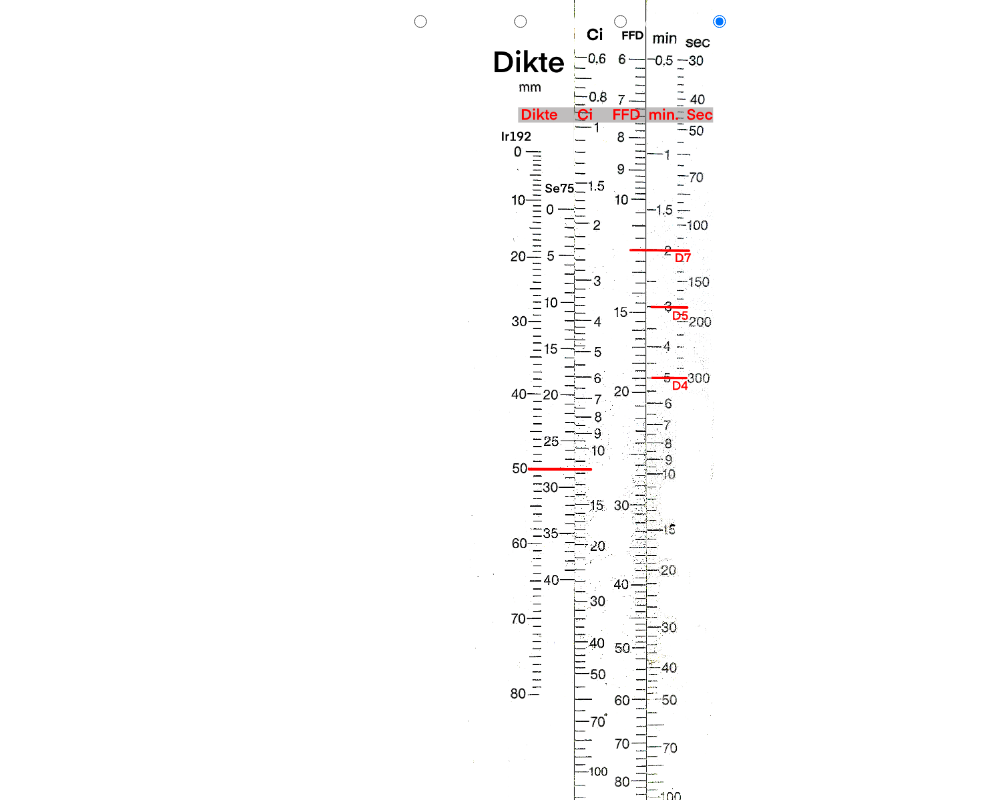
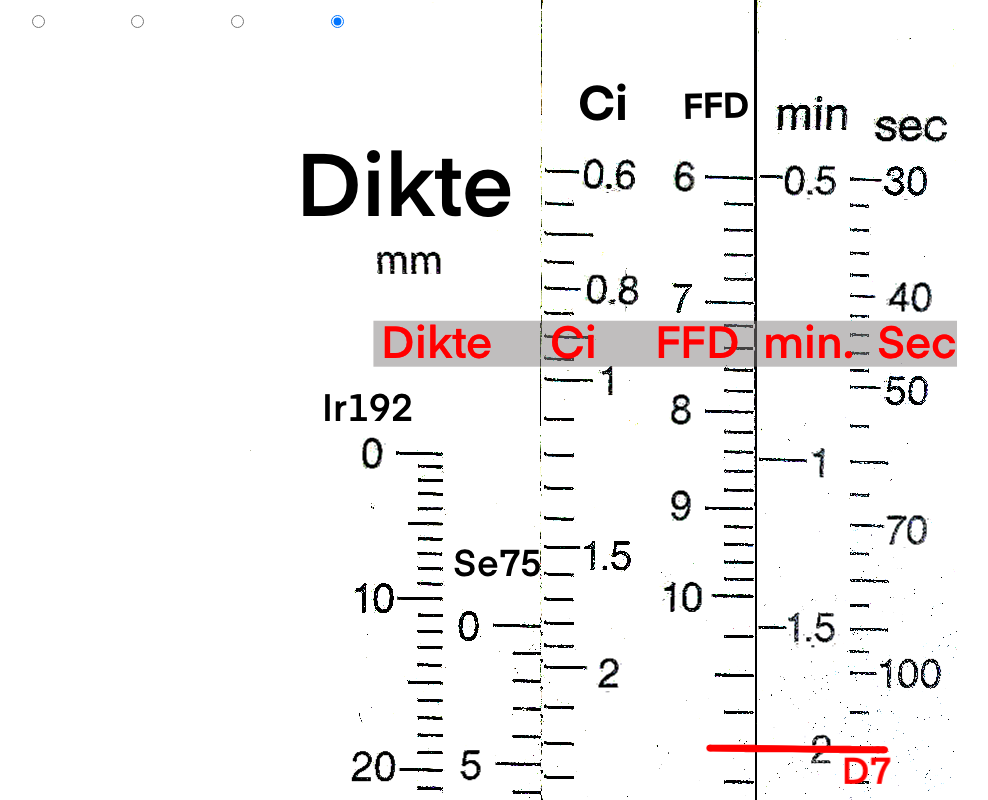
Before and after one commit to vincepall/rtrtest, a plain HTML site: page schuifje.html in a window 1280 px wide. Shown: the top 800 px of the page, without its empty margins (49-1037 px from the left). Drawn offline with Linux system fonts and the light colour scheme.

Commit message:
Update schuifje.html

```diff
--- a/schuifje.html
+++ b/schuifje.html
@@ -16,9 +16,9 @@
         }
         #ruler-container {
             position: relative;
-            width: 30%;
+            width: 100%;
             max-width: 1149px;
-            height: 30%; /* Laat de hoogte dynamisch */
+            height: 100%; /* Laat de hoogte dynamisch */
             touch-action: manipulation; /* Voorkomt standaard touchscreen-gedrag */
         }
         .ruler {
```
